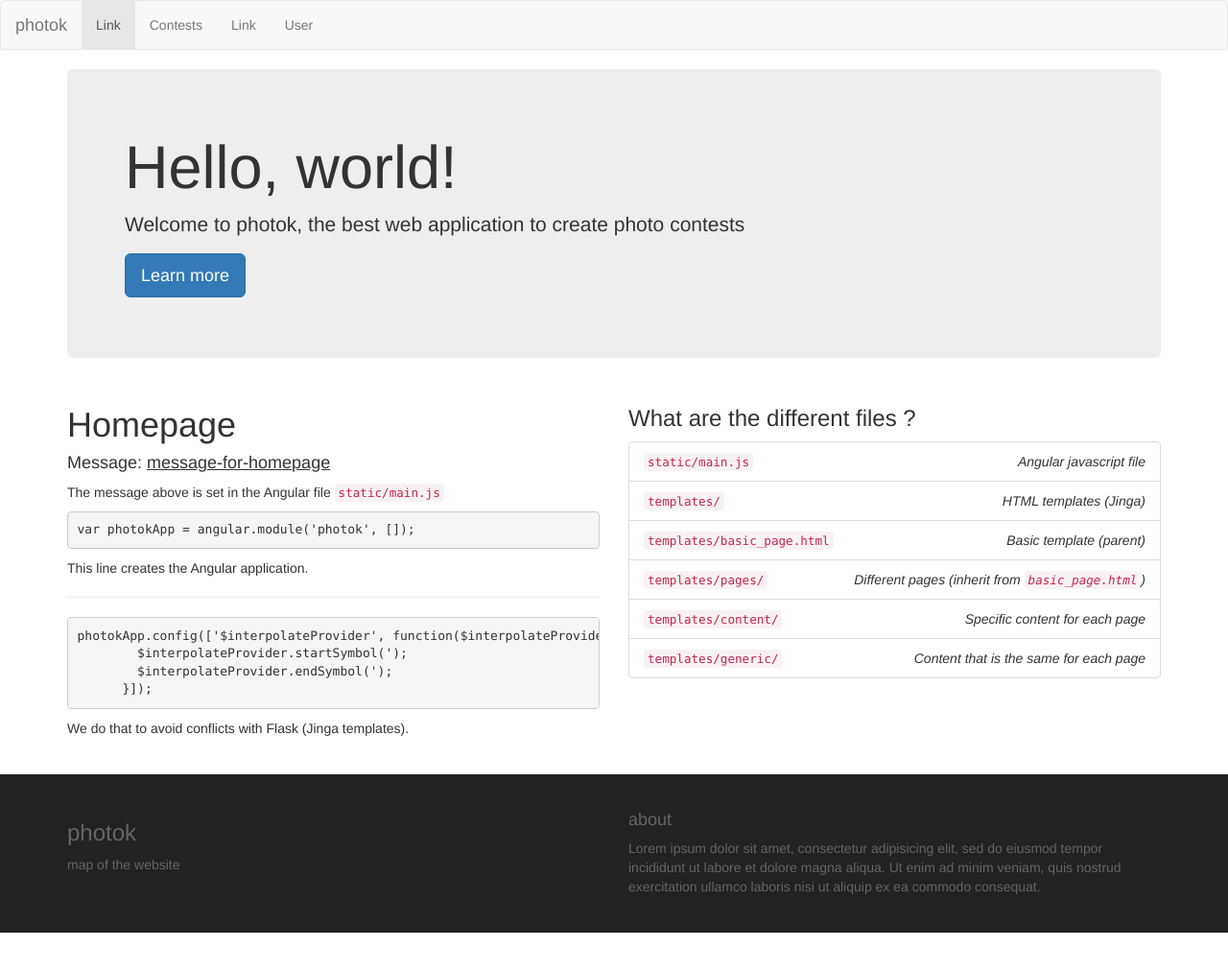
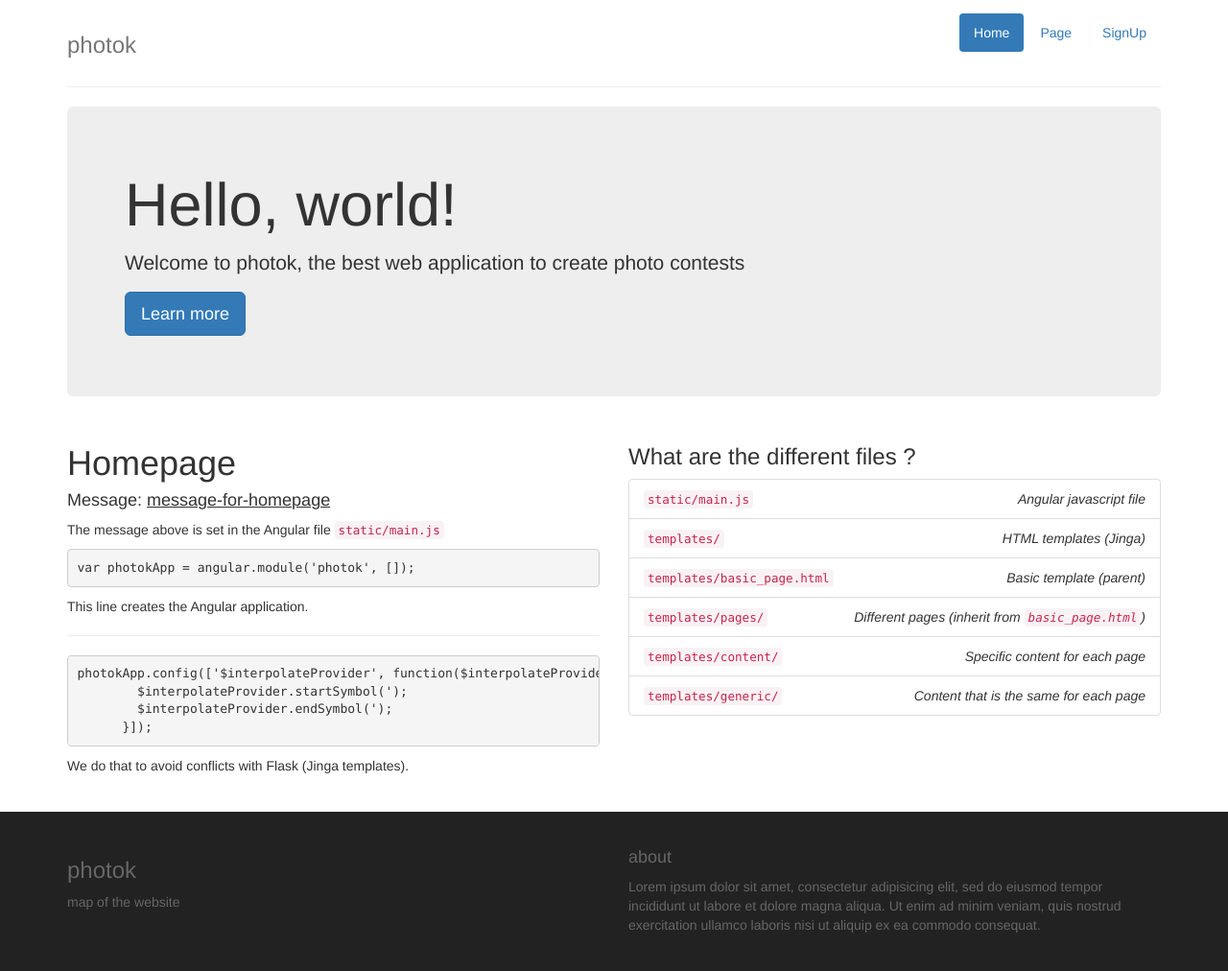
Before and after one commit to jgonsior/photok, a Flask app: page / in a window 1280 px wide. Shown: the whole page at 96% size. Before the commit the page ends 972 px from the top, so only its background shows below. Run offline with Flask 2, Linux system fonts and the light colour scheme; some libraries are stand-ins or nearby versions.

Commit message:
Changed header

```diff
--- a/photok.py
+++ b/photok.py
@@ -13,7 +13,6 @@ else:
     app.config['DEBUG'] = True
 
 @app.route('/')
-
 def homepage():
     return render_template('pages/homepage.html')
 
--- a/templates/generic/nav.html
+++ b/templates/generic/nav.html
@@ -1,16 +1,13 @@
-<nav class="navbar navbar-default">
-  <div class="container-fluid">
-    <div class="navbar-header">
-      <a class="navbar-brand" href="/">photok</a>
-    </div>
-
-    <div class="collapse navbar-collapse" id="bs-example-navbar-collapse-1">
-      <ul class="nav navbar-nav">
-        <li class="active"><a href="#">Link <span class="sr-only">(current)</span></a></li>
-        <li><a href="/link">Contests</a></li>
-        <li><a href="/link">Link</a></li>
-        <li><a href="/link">User</a></li>
+<div class="container" style="margin-top:1em;">
+  <div class="header clearfix">
+    <nav>
+      <ul class="nav nav-pills pull-right">
+        <li role="presentation" class="active"><a href="/">Home</a></li>
+        <li role="presentation"><a href="/link">Page</a></li>
+        <li role="presentation"><a href="#">SignUp</a></li>
       </ul>
-    </div>
+    </nav>
+    <h3 class="text-muted">photok</h3>
   </div>
-</nav>
+  <hr/>
+</div>
```
